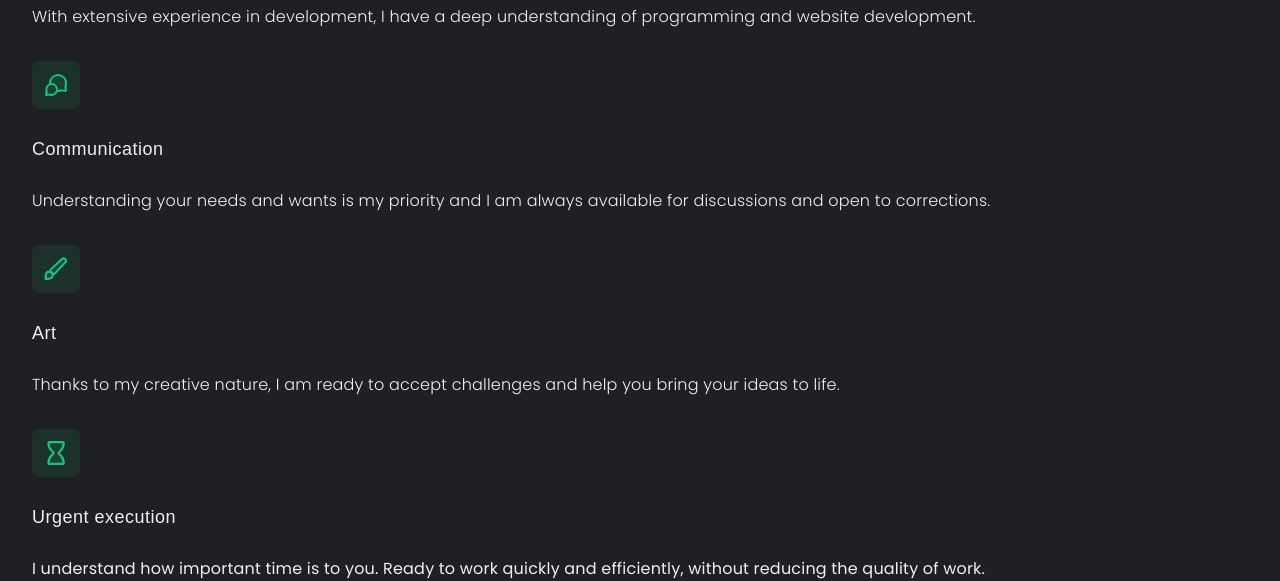
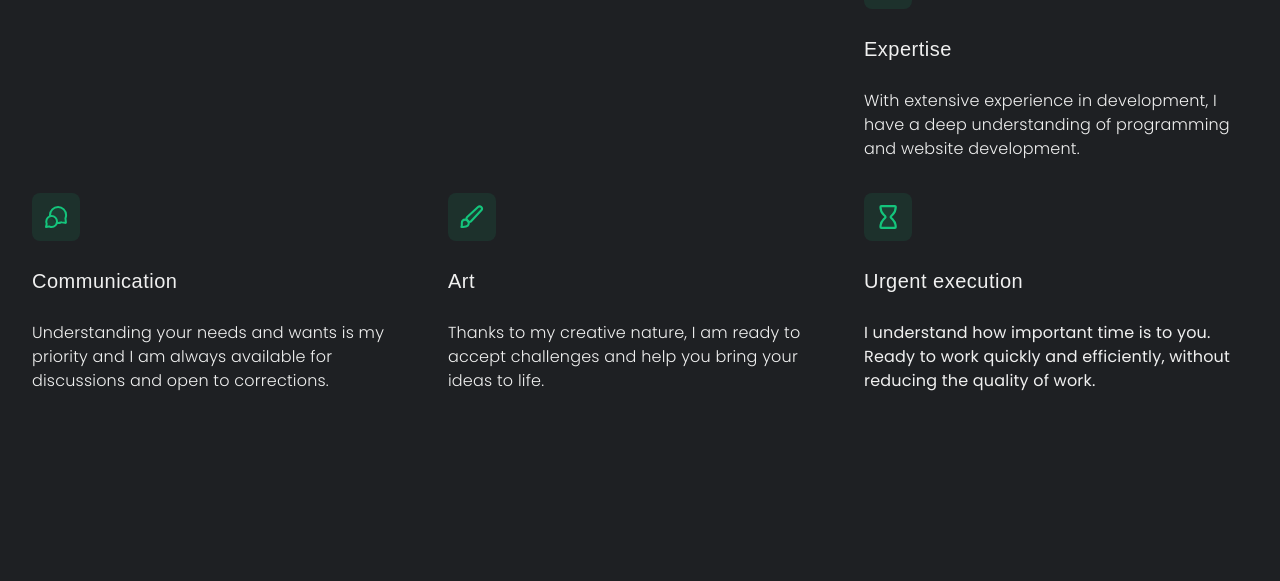
Before and after one commit to Nazarchona/project_team_04, a website built with Vite: page src/index.html in a window 1280 px wide. Shown: the part 539-1120 px from the top of the page. After the commit the page ends 932 px from the top, so only its background shows below. Built offline with nearby package versions, Linux system fonts and the light colour scheme.

Commit message:
add benefits tablet and desktop

```diff
--- a/src/css/benefits.css
+++ b/src/css/benefits.css
@@ -3,21 +3,20 @@
 }
 .benefits-section-title {
   font-weight: 400;
-  color: #f0f0f0;
   margin-bottom: 40px;
 }
+
 .benefits-span {
   color: #14c57c;
 }
-.benefits-list-wrapper {
-  display: flex;
-  flex-direction: column;
-  gap: 32px;
-}
+
 .benefits-list {
   color: #f0f0f0;
+  display: grid;
+  grid-template-columns: 1fr;
+  grid-gap: 32px;
 }
-.benefits-items-list .icon-wrapper {
+.icon-wrapper {
   display: flex;
   align-items: center;
   justify-content: center;
@@ -39,8 +38,55 @@
 }
 .benefits-description {
   font-weight: 300;
-  margin-bottom: 32px;
 }
 .benefits-description-not {
   margin-bottom: 0;
 }
+
+@media screen and (min-width: 768px) {
+  .benefits-section-title {
+    margin-bottom: 0;
+  }
+  .benefits-list {
+    display: grid;
+    grid-template-columns: repeat(2, 336px);
+    grid-template-rows: repeat(3, auto);
+  }
+  .benefits-items-list-1 {
+    grid-column-start: 2;
+    grid-row-start: 1;
+  }
+  .benefits-items-list-2 {
+    grid-column-start: 1;
+    grid-row-start: 2;
+  }
+  .benefits-items-list-3 {
+    grid-column-start: 2;
+    grid-row-start: 2;
+  }
+  .benefits-items-list-4 {
+    grid-column-start: 1;
+    grid-row-start: 3;
+  }
+  .benefits-hero {
+    font-size: 20px;
+  }
+}
+
+@media screen and (min-width: 1280px) {
+  .benefits-section-title {
+    max-width: 690px;
+  }
+  .benefits-list {
+    grid-template-columns: repeat(3, 1fr);
+    grid-template-rows: repeat(2, 1fr);
+  }
+  .benefits-items-list-1 {
+    grid-column-start: 3;
+    grid-row-start: 1;
+  }
+  .benefits-items-list-4 {
+    grid-column-start: 3;
+    grid-row-start: 2;
+  }
+}
--- a/src/partials/benfits.html
+++ b/src/partials/benfits.html
@@ -4,9 +4,9 @@
       <h2 class="benefits-section-title">
         <span class="benefits-span">Benefits</span> of working with me
       </h2>
-      <div class="benefits-list-wrapper">
+
       <ul class="benefits-list">
-          <li class="benefits-items-list">
+        <li class="benefits-items-list-1">
           <div class="icon-wrapper">
             <svg class="benefits-icon" width="24" height="24">
               <use href="../img/svg/icons.svg#icon-user"></use>
@@ -18,7 +18,7 @@
             understanding of programming and website development.
           </p>
         </li>
-          <li class="benefits-items-list">
+        <li class="benefits-items-list-2">
           <div class="icon-wrapper">
             <svg class="benefits-icon" width="24" height="24">
               <use href="../img/svg/icons.svg#icon-message"></use>
@@ -30,7 +30,7 @@
             available for discussions and open to corrections.
           </p>
         </li>
-          <li class="benefits-items-list">
+        <li class="benefits-items-list-3">
           <div class="icon-wrapper">
             <svg class="benefits-icon" width="24" height="24">
               <use href="../img/svg/icons.svg#icon-pen"></use>
@@ -42,7 +42,7 @@
             help you bring your ideas to life.
           </p>
         </li>
-          <li class="benefits-items-list">
+        <li class="benefits-items-list-4">
           <div class="icon-wrapper">
             <svg class="benefits-icon" width="24" height="24">
               <use href="../img/svg/icons.svg#icon-sandclock"></use>
@@ -50,12 +50,11 @@
           </div>
           <h3 class="benefits-hero">Urgent execution</h3>
           <p class="benefits-description-not">
-              I understand how important time is to you. Ready to work quickly
-              and efficiently, without reducing the quality of work.
+            I understand how important time is to you. Ready to work quickly and
+            efficiently, without reducing the quality of work.
           </p>
         </li>
       </ul>
     </div>
   </div>
-  </div>
 </section>
```
Lines whose indentation alone changed are shown as unchanged.
